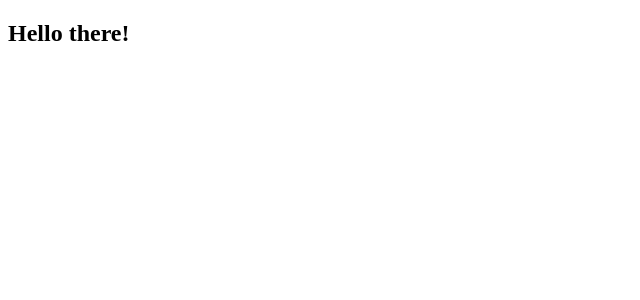
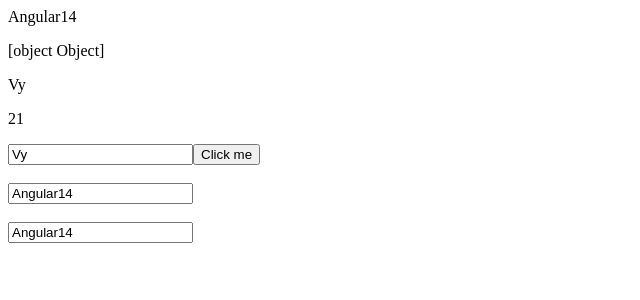
Before and after one commit to vylote/100dayangular, an Angular app: page / in a window 1280 px wide. Shown: the top 300 px of the page, without its empty margins (0-640 px from the left). Built offline with nearby package versions, Linux system fonts and the light colour scheme.

Commit message:
day3: data, event, 2waybinding

```diff
--- a/src/app/app.component.html
+++ b/src/app/app.component.html
@@ -1 +1,34 @@
-<app-hello></app-hello>
+{{ name }}
+<!-- expression -->
+ <!-- giống với toString()  -->
+  <!-- String interpolation -->
+<p>{{ user }}</p>
+<p>{{ user.name }}</p>
+<p>{{ user.age }}</p>
+
+<input [type]="inputType" [value]="user.name">
+<!-- HTMLInputElement {
+  type: 'text',
+  value: 'a',
+  attributes: [],
+  ...
+} -->
+
+<!-- chia làm 2 kiểu: property [] và attribute binding -->
+
+<!-- cú pháp cho js thông thường -->
+
+<!-- <button type="button" id="btnClickMe">Click me</button>
+
+const btn = document.querySelector('#btnClickMe')
+
+btn.addEventListener('click', handler) -->
+
+<!-- cú pháp angular -->
+<button type="button" (click)="handler($event)">Click me</button>
+<br><br>
+<!-- two way databing (property + event binding) -->
+<input type="text" [(ngModel)]="name"/>
+<br><br>
+<!-- [(ngModel)] = [ngModel]="name"+(ngModelChange)="name = $event" (property + event binding) -->
+<input type="text" [ngModel]="name" (ngModelChange)="name = $event"/>
--- a/src/app/app.component.ts
+++ b/src/app/app.component.ts
@@ -1,4 +1,4 @@
-import { Component } from '@angular/core';
+import { Component, VERSION } from '@angular/core';
 
 @Component({
   selector: 'app-root',
@@ -7,4 +7,21 @@ import { Component } from '@angular/core';
 })
 export class AppComponent {
   title = 'angular100day';
+  name = 'Angular' + VERSION.major
+
+  //data binding
+  inputType ='text'
+
+  //event binding
+  handler(event) {
+    console.log('click', event)
+  }
+
+  user = {
+    name: 'Vy',
+    age: 21
+  };
 }
+
+/* TS class (AppComponent) không biết th TS decorator là gì, ví dụ là nếu thêm private vào trước user thì templateUrl: k
+thể gọi dc các att của user */
--- a/src/app/app.module.ts
+++ b/src/app/app.module.ts
@@ -4,15 +4,18 @@ import { NgModule } from '@angular/core';
 import { AppComponent } from './app.component';
 import { HelloComponent } from './hello/hello.component';
 import { HiComponent } from './hi/hi.component';
+import { FormsModule } from '@angular/forms';
 
 @NgModule({
   declarations: [
     AppComponent, HelloComponent, HiComponent
   ],
   imports: [
-    BrowserModule
+    BrowserModule, FormsModule
   ],
   providers: [],
   bootstrap: [AppComponent]
 })
 export class AppModule { }
+
+// FormModule: làm việc với form directive
```
